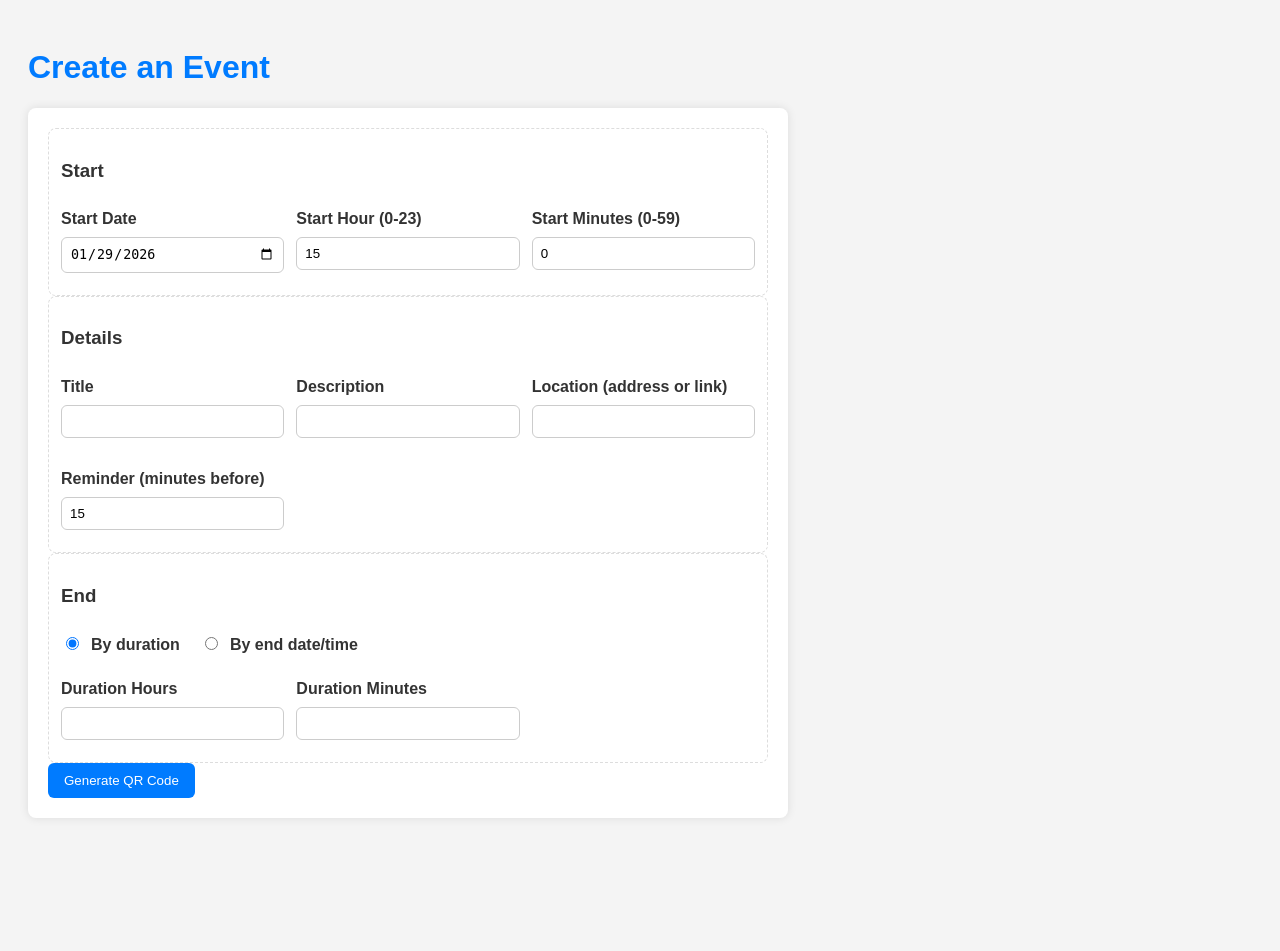
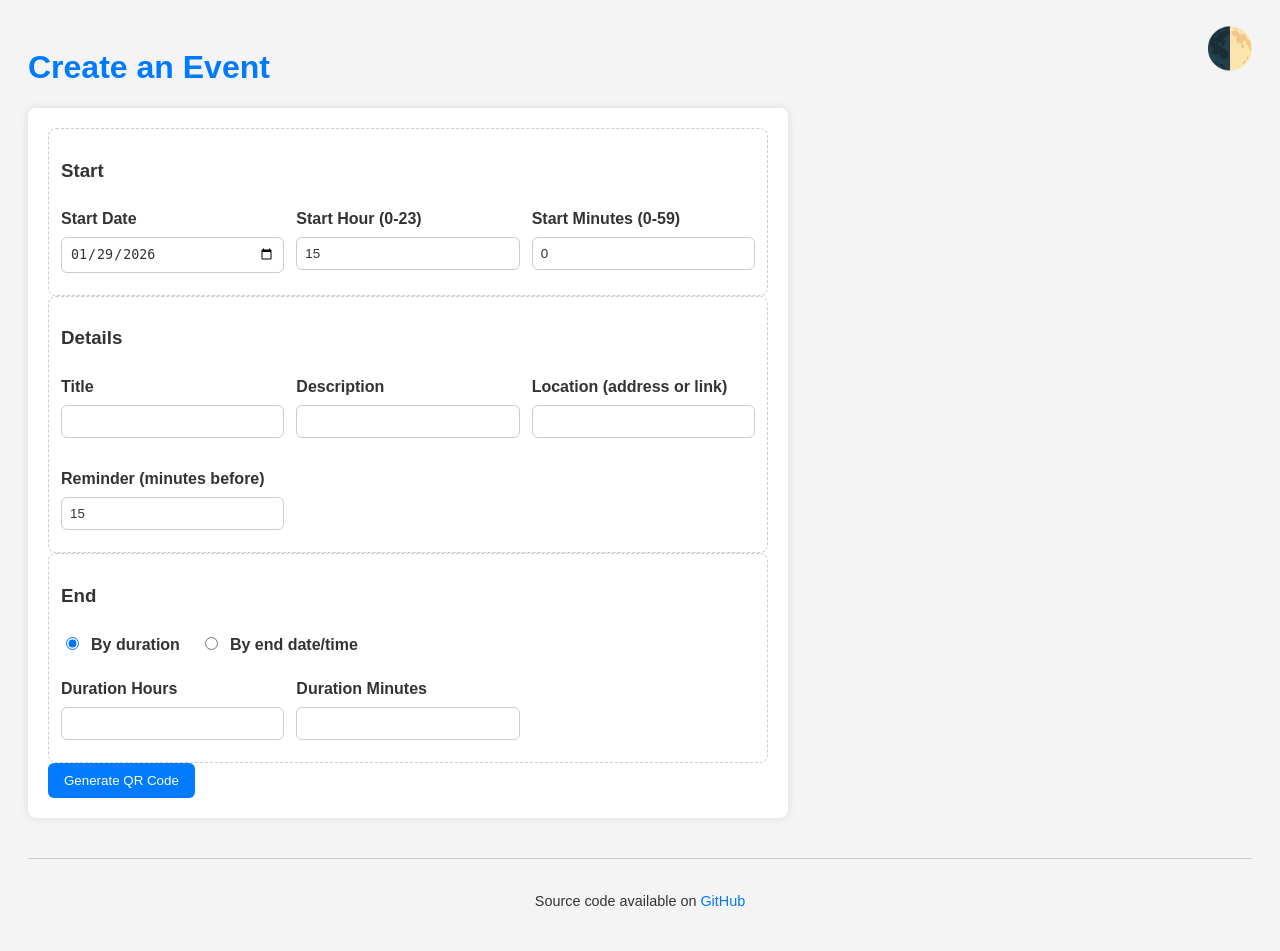
Before and after one commit to danielsich/EventQRCodes, a Flask app: page / in a window 1280 px wide. Before the commit the page ends 798 px from the top, so only its background shows below. Run offline with Flask 3, Linux system fonts and the light colour scheme.

Commit message:
add darkmode and source

```diff
--- a/templates/index.html
+++ b/templates/index.html
@@ -8,21 +8,37 @@
   <style>
     :root {
       color-scheme: light dark;
+      --bg-color: #f4f4f4;
+      --card-bg: #fff;
+      --text-color: #333;
+      --heading-color: #007BFF;
+      --border-color: #ccc;
+      --input-bg: #fff;
     }
 
     body {
       font-family: Arial, sans-serif;
-      background-color: #f4f4f4;
-      color: #333;
+      background-color: var(--bg-color);
+      color: var(--text-color);
       padding: 20px;
+      transition: background-color 0.3s, color 0.3s;
+    }
+
+    body.dark-mode {
+      --bg-color: #1a1a1a;
+      --card-bg: #2d2d2d;
+      --text-color: #e0e0e0;
+      --heading-color: #4da3ff;
+      --border-color: #444;
+      --input-bg: #333;
     }
 
     h1 {
-      color: #007BFF;
+      color: var(--heading-color);
     }
 
     form {
-      background: #fff;
+      background: var(--card-bg);
       padding: 20px;
       border-radius: 8px;
       box-shadow: 0 0 10px rgba(0, 0, 0, 0.1);
@@ -41,9 +57,11 @@
       width: 100%;
       padding: 8px;
       margin: 5px 0 10px;
-      border: 1px solid #ccc;
+      border: 1px solid var(--border-color);
       border-radius: 6px;
       box-sizing: border-box;
+      background-color: var(--input-bg);
+      color: var(--text-color);
     }
 
     input[type="radio"] {
@@ -95,7 +113,7 @@
     }
 
     .card {
-      background: #fff;
+      background: var(--card-bg);
       padding: 16px;
       border-radius: 8px;
       box-shadow: 0 0 10px rgba(0, 0, 0, 0.08);
@@ -108,7 +126,7 @@
 
     .small {
       font-size: 0.9em;
-      color: #666;
+      color: #888;
     }
 
     .grid {
@@ -118,7 +136,7 @@
     }
 
     .section {
-      border: 1px dashed #ddd;
+      border: 1px dashed var(--border-color);
       padding: 12px;
       border-radius: 8px;
     }
@@ -135,10 +153,48 @@
       align-items: center;
       gap: 6px;
     }
+
+    .theme-toggle {
+      position: absolute;
+      top: 20px;
+      right: 20px;
+      background: none;
+      border: none;
+      cursor: pointer;
+      font-size: 40px;
+      color: var(--text-color);
+      padding: 5px;
+      transition: transform 0.2s;
+    }
+
+    .theme-toggle:hover {
+      transform: scale(1.1);
+    }
+
+    footer {
+      text-align: center;
+      margin-top: 40px;
+      padding-top: 20px;
+      border-top: 1px solid var(--border-color);
+      font-size: 0.9em;
+    }
+
+    footer a {
+      color: var(--heading-color);
+      text-decoration: none;
+    }
+
+    footer a:hover {
+      text-decoration: underline;
+    }
   </style>
 </head>
 
 <body>
+  <button id="theme-toggle" class="theme-toggle" aria-label="Toggle dark mode">
+    <span class="icon">🌓</span>
+  </button>
+
   <h1>Create an Event</h1>
 
   <form method="POST" novalidate>
@@ -277,6 +333,13 @@
   </div>
   {% endif %}
 
+  <footer>
+    <p>
+      Source code available on
+      <a href="https://github.com/danielsich/EventQRCodes" target="_blank" rel="noopener noreferrer">GitHub</a>
+    </p>
+  </footer>
+
   <script>
     function syncMode() {
       const modeDuration = document.getElementById('mode_duration').checked;
@@ -297,6 +360,26 @@
 
     // On load (including after validation errors), match the current selection
     window.addEventListener('DOMContentLoaded', syncMode);
+
+    // Dark Mode Logic
+    const toggleBtn = document.getElementById('theme-toggle');
+    const prefersDark = window.matchMedia('(prefers-color-scheme: dark)');
+
+    function setTheme(isDark) {
+      document.body.classList.toggle('dark-mode', isDark);
+      localStorage.setItem('theme', isDark ? 'dark' : 'light');
+    }
+
+    // Initialize theme
+    const savedTheme = localStorage.getItem('theme');
+    if (savedTheme === 'dark' || (!savedTheme && prefersDark.matches)) {
+      setTheme(true);
+    }
+
+    toggleBtn.addEventListener('click', () => {
+      const isDark = !document.body.classList.contains('dark-mode');
+      setTheme(isDark);
+    });
   </script>
 </body>
 
```
